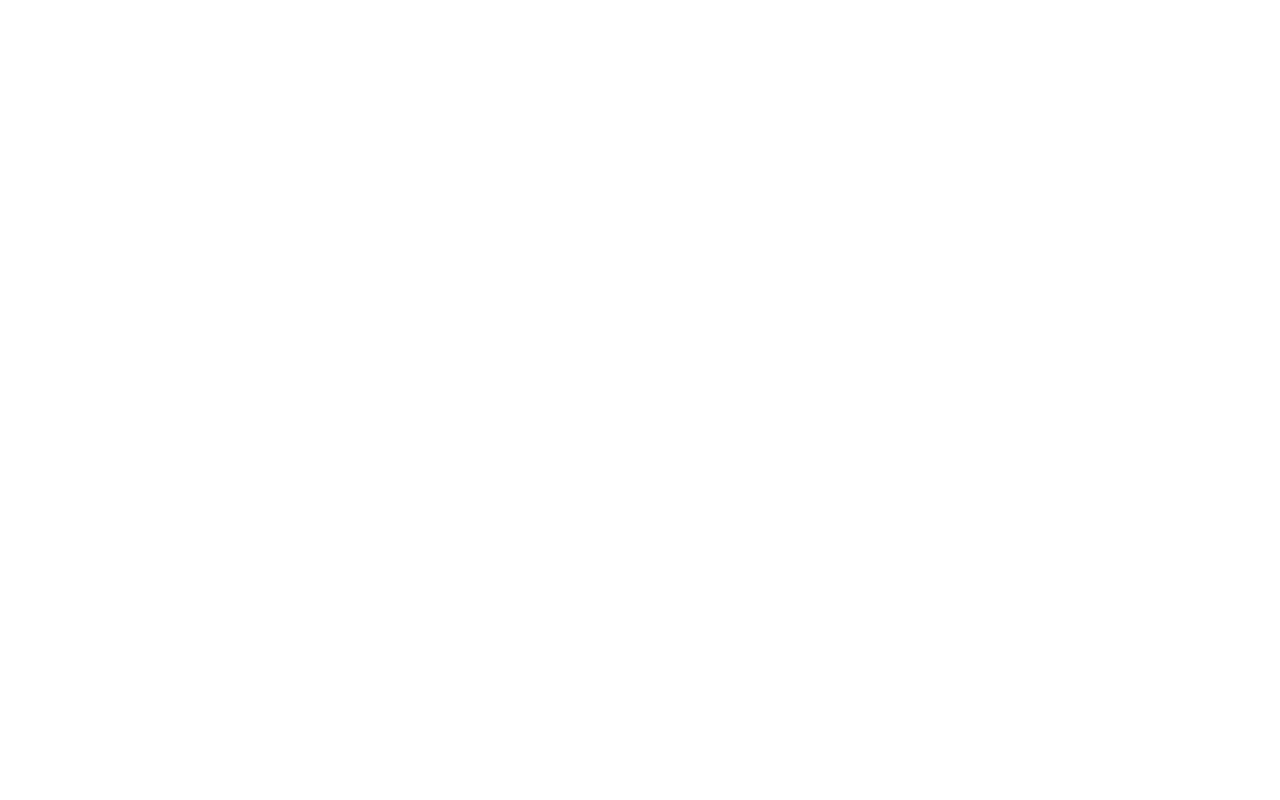
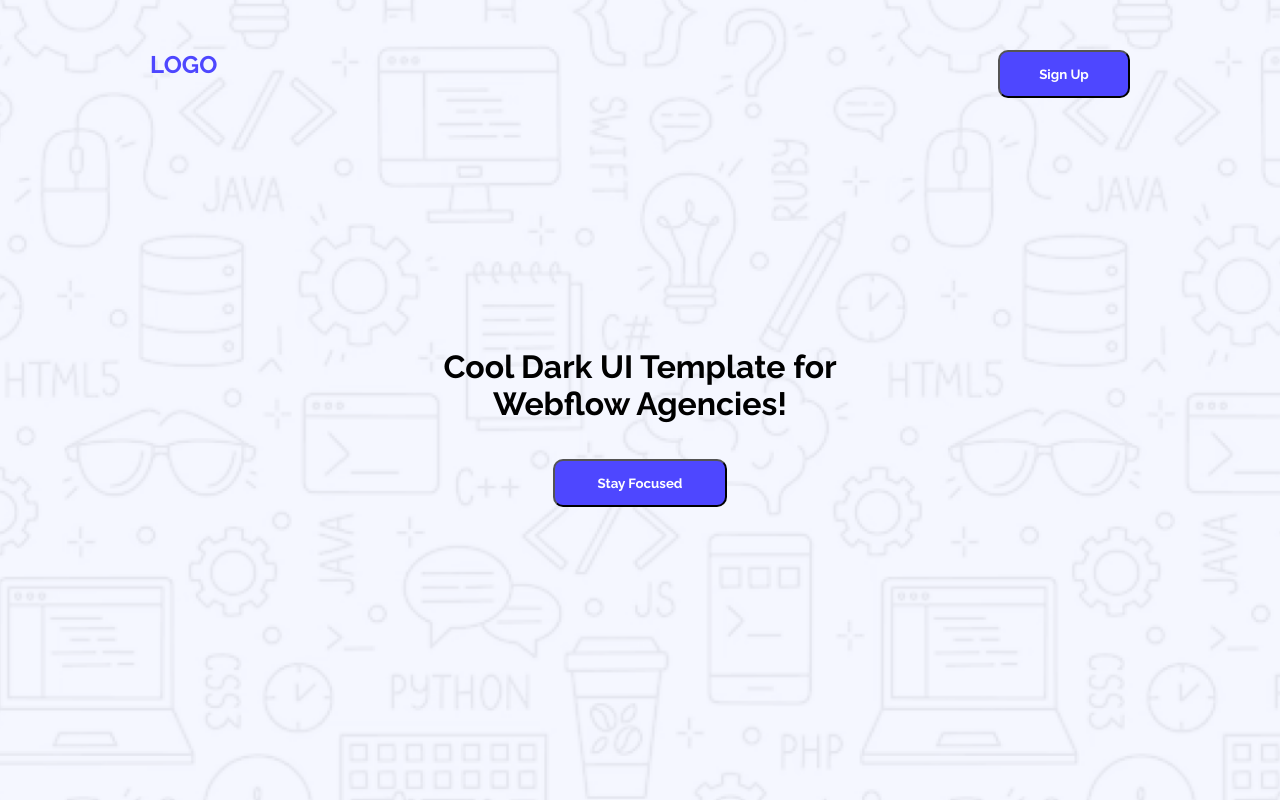
Before and after one commit to Mesbaul24402138/my-first-assaignment, a plain HTML site: page index.html in a window 1280 px wide. Drawn offline with Linux system fonts and the light colour scheme.

Commit message:
header section is done

```diff
--- a/index.html
+++ b/index.html
@@ -3,13 +3,25 @@
 <head>
     <meta charset="UTF-8">
     <meta name="viewport" content="width=device-width, initial-scale=1.0">
+    <link rel="preconnect" href="https://fonts.googleapis.com">
+<link rel="preconnect" href="https://fonts.gstatic.com" crossorigin>
+<link href="https://fonts.googleapis.com/css2?family=Raleway:ital,wght@0,100..900;1,100..900&display=swap" rel="stylesheet">
     <link rel="stylesheet" href="style.css">
     <title>My first website</title>
 </head>
-<body>
+<body class="raleway-raleway">
+    <!-- header section is start -->
     <header>
-
+         <nav class="navber">
+             <h2 class="nav-logo">LOGO</h2>
+             <button class="nav-btn button-primary">Sign Up</button>
+         </nav>
+         <div class="hero">
+               <h1>Cool Dark UI Template for<br>Webflow Agencies!</h1>
+               <button class="hero-btn button-primary">Stay Focused</button>
+         </div>
     </header>
+    <!-- header section is end -->
     <main>
 
     </main>
--- a/style.css
+++ b/style.css
@@ -0,0 +1,70 @@
+*{
+    margin: 0;
+    padding: 0;
+    box-sizing: border-box;
+}
+/* font */
+.raleway-raleway {
+  font-family: "Raleway", sans-serif;
+  font-optical-sizing: auto;
+  font-style: normal;
+}
+
+/* header section is start from here */
+header{
+    height: 100vh;
+    background-image:url("Assets/Hero-bg.png");
+    background-repeat: no-repeat;
+    background-size: cover;
+    background-position: center;
+}
+.navber{
+    display: flex;
+    justify-content: space-between;
+    padding: 50px 150px;
+}
+.nav-logo{
+    font-size: 34;
+    font-weight: bold;
+    color: #4E47FF
+}
+.nav-btn{
+    height: 48px;
+    width: 132px;
+}
+.hero{
+    text-align: center;
+    width:905px;
+    height: 237px;
+    margin:200px auto;
+
+
+}
+.hero h1{
+  margin-bottom:37px ;
+}
+.hero-btn{
+    width:174px ;
+    height:48px ;
+}
+
+
+
+/* header section is end */
+
+
+
+/* selected tag start from here */
+.button-primary{
+    background-color:#4E47FF;
+    border-radius: 10px;
+    color:white;
+    font-weight: bold;
+    font-family: "Raleway", sans-serif ;
+}
+.button-primary:hover{
+    background-color: violet;
+    transition: 1s;
+    cursor: pointer;
+}
+/* selected tag end from here */
```
Also changed, not shown: Assets/Hero-bg.png (added), Assets/avatar.png (added), Assets/icon-star.png (added), Assets/wc-big.png (added), Assets/wc-mini.png (added), ui/action.png (added), ui/banner.png (added), ui/footer.png (added), ui/newsletter.png (added), ui/productive_user.png (added), ui/review.png (added).
